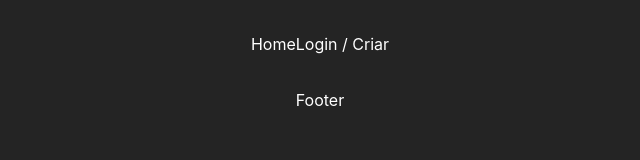
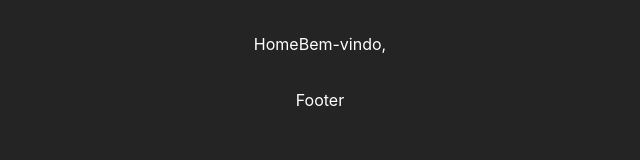
Before and after one commit to Paulo-Borges/FormGlory, a React (Vite) app: page /criar in a window 1280 px wide. Shown: the top 160 px of the page, without its empty margins (320-960 px from the left). Built offline with nearby package versions, Linux system fonts and the light colour scheme.

Commit message:
fix: atualizando os input

```diff
--- a/src/Components/Headers.tsx
+++ b/src/Components/Headers.tsx
@@ -1,5 +1,6 @@
 import { useEffect, useState } from "react";
 import { Link } from "react-router-dom";
+import { LoginForm } from "./Login/LoginForm";
 
 export const Headers = () => {
   const [usuario, setUsuario] = useState(null);
@@ -8,17 +9,19 @@ export const Headers = () => {
     const dadosSessao = localStorage.getItem("@MeuApp");
     if (dadosSessao) {
       setUsuario(dadosSessao);
-    } /*else { setUsuario(null)} */
-  }, []);
+    } else {
+      setUsuario(null);
+    }
+  }, [setUsuario]);
 
   return (
     <div className="p-8">
       <nav className="flex justify-between">
         <Link to="/">Home</Link>
-        {usuario ? (
+        {usuario || <LoginForm /> ? (
           <span>Bem-vindo, {usuario}</span>
         ) : (
-          <Link to="/criar">Login / Criar</Link>
+          <Link to="login/criar">Login / Criar</Link>
         )}
       </nav>
     </div>
--- a/src/Components/Home.tsx
+++ b/src/Components/Home.tsx
@@ -34,7 +34,7 @@ export const Home = () => {
       navigate("/login");
     } else {
       console.log("usuario não encontrado ou incorreto.");
-      navigate("/criar");
+      navigate("/login/criar");
     }
   };
 
--- a/src/Components/Login/LoginCreate.tsx
+++ b/src/Components/Login/LoginCreate.tsx
@@ -25,9 +25,15 @@ export const LoginCreate = () => {
     setFormData({ ...formData, [e.target.name]: e.target.value });
   }
 
+  const enviarLocal = (e) => {
+    e.preventDefault();
+    localStorage.setItem("@MeuApp", formData.nome);
+    console.log(formData);
+  };
+
   return (
     <div>
-      <form>
+      <form onSubmit={enviarLocal}>
         <div>
           {formFields.map((fields) => (
             <div key={fields.id}>
```
